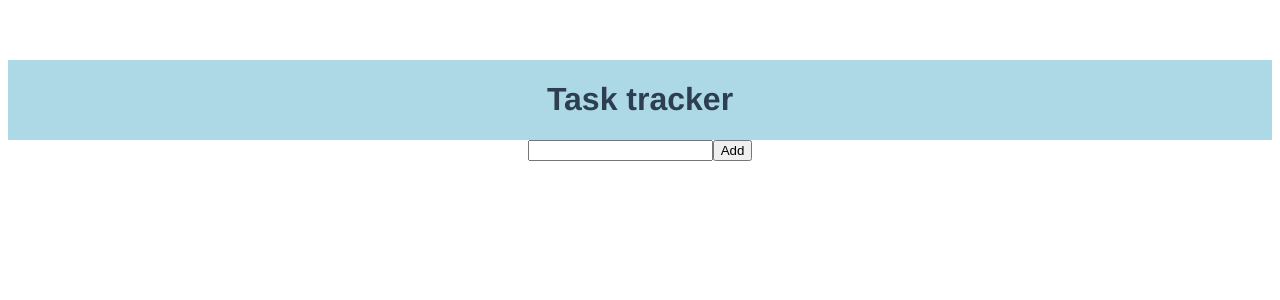
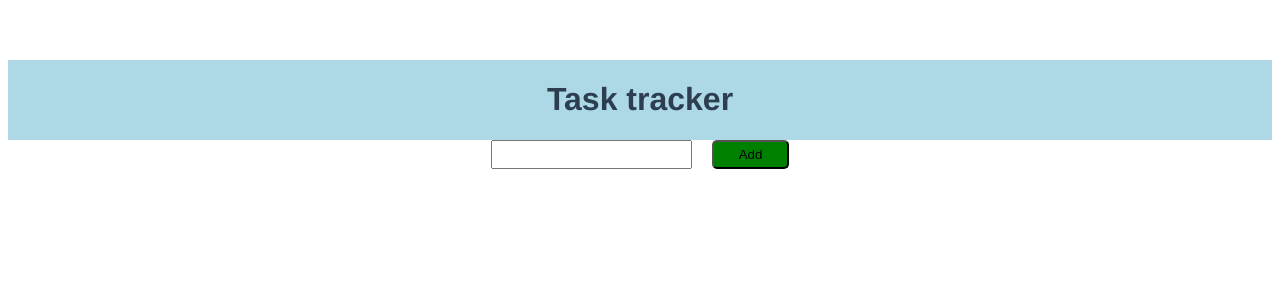
Before and after one commit to eduardomecchia/todos, a Vue app: page / in a window 1280 px wide. Shown: the top 300 px of the page. Built offline with nearby package versions, Linux system fonts and the light colour scheme.

Commit message:
Add text and color props to Button

```diff
--- a/src/App.vue
+++ b/src/App.vue
@@ -8,12 +8,14 @@
 <script>
 import Header from "./components/Header";
 import AddTask from "./components/AddTask";
+import Button from "./components/Button";
 
 export default {
   name: 'App',
   components: {
     Header,
     AddTask,
+    Button
   }
 }
 </script>
--- a/src/components/AddTask.vue
+++ b/src/components/AddTask.vue
@@ -1,16 +1,30 @@
 <template>
     <div>
         <input type="text" name="task" id="task">
-        <button>Add</button>
+        <Button text="Add" color="green"></Button>
     </div>
 </template>
 
 <script>
+import Button from "./Button"
+
 export default {
-    name: "AddTask"
+    name: "AddTask",
+    components: {
+        Button
+    }
 }
 </script>
 
-<style>
+<style scoped>
+    div {
+        display: flex;
+        justify-content: center;
+        align-items: center;
+    }
 
+    input {
+        padding: 5px 10px;
+        margin-right: 20px;
+    }
 </style>
--- /dev/null
+++ b/src/components/Button.vue
@@ -0,0 +1,25 @@
+<template>
+    <button :style="{ background: color }">{{ text }}</button>
+</template>
+
+<script>
+export default {
+    name: "Button",
+    props: {
+        text: String,
+        color: String
+    }
+}
+</script>
+
+<style scoped>
+    button {
+        padding: 5px 25px;
+        border-radius: 5px;
+        background-color: color;
+    }
+
+    button:focus-visible {
+        outline: 0;
+    }
+</style>
```
